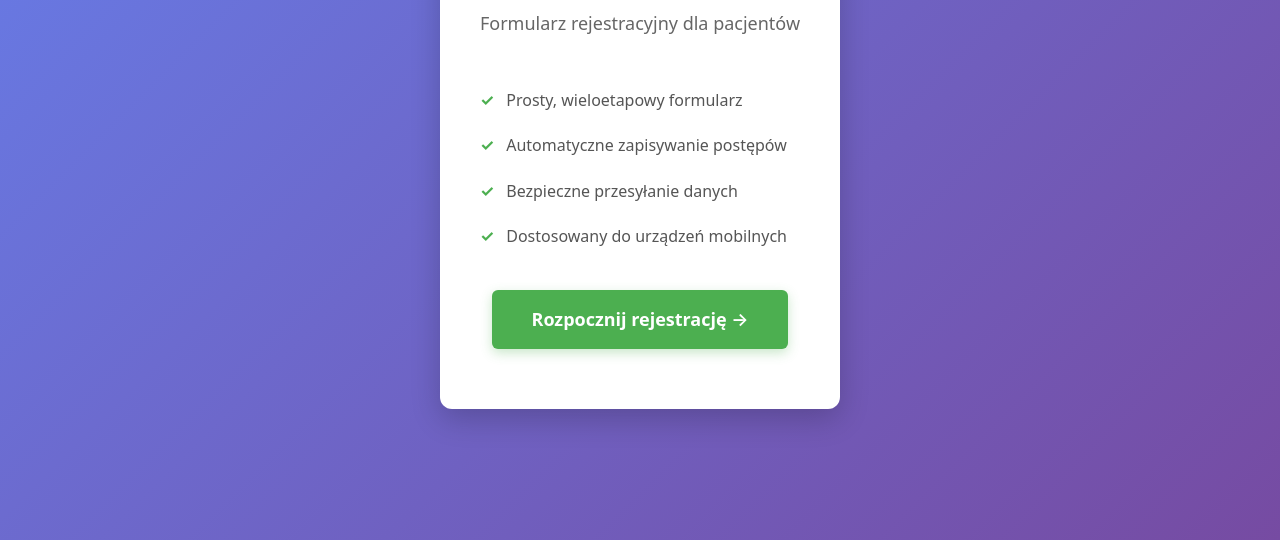
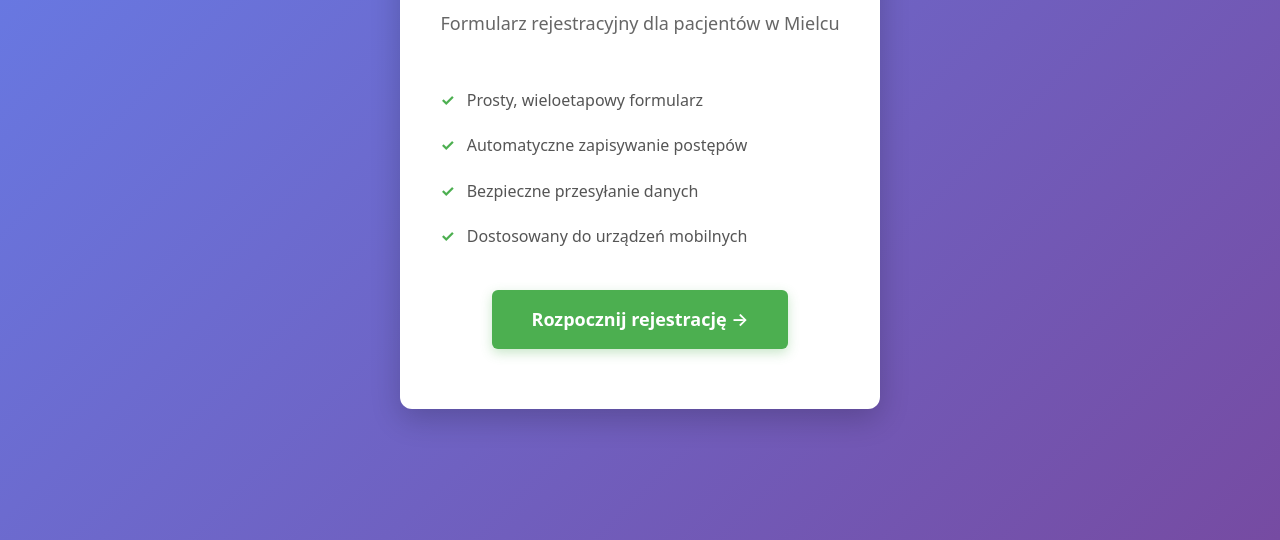
Before and after one commit to PatrickPinace/formularz, an Astro site: page / in a window 1280 px wide. Shown: the part 260-800 px from the top of the page. Built offline with nearby package versions, Linux system fonts and the light colour scheme; Astro itself is replaced by a stand-in of ours.

Commit message:
zmiana tekstu w przywitaniu

```diff
--- a/src/pages/index.astro
+++ b/src/pages/index.astro
@@ -97,7 +97,7 @@
   <body>
     <div class="container">
       <h1>Witamy w Medi3</h1>
-      <p>Formularz rejestracyjny dla pacjentów</p>
+      <p>Formularz rejestracyjny dla pacjentów w Mielcu</p>
 
       <div class="features">
         <ul>
```
